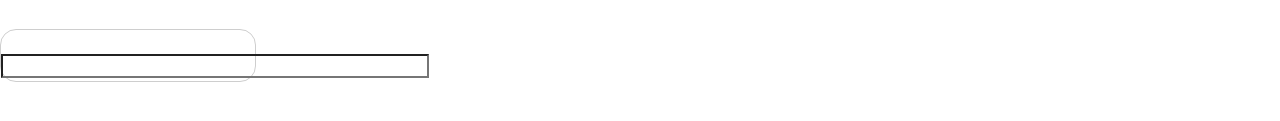
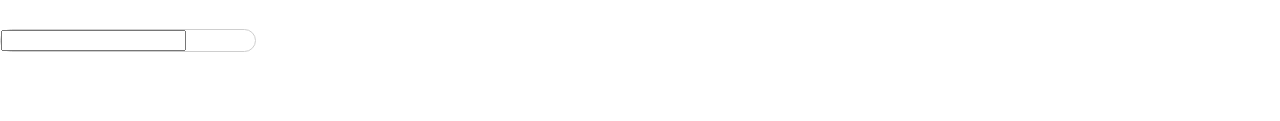
Before and after one commit to 1103518/hw3, a plain HTML site: page question2.html in a window 1280 px wide. Shown: the part 145-266 px from the top of the page. Drawn offline with nearby package versions, Linux system fonts and the light colour scheme.

Commit message:
Update question2.html

```diff
--- a/question2.html
+++ b/question2.html
@@ -26,12 +26,7 @@
     border: 1px solid #cecece;
     border-radius: 1rem;
 }
-#oninput-result{
-    height: 1.5rem;
-    font-size: 2rem;
-    background: none;
 
-}
 </style>
 </head>
 <body>
@@ -49,7 +44,7 @@
                 <div class="box2">
                     <input id="credit-card-mask" type="text" maxlength="12" placeholder="  input mask number 12 digits" autofocus/>
                     <div id="result">
-                        <div id="oninput-result" style="z-index:10;"></div>
+
                         <input id="oninput-result" id="credit-card-mask" type="text" maxlength="12"  readonly/>
                     </div>
 
```
